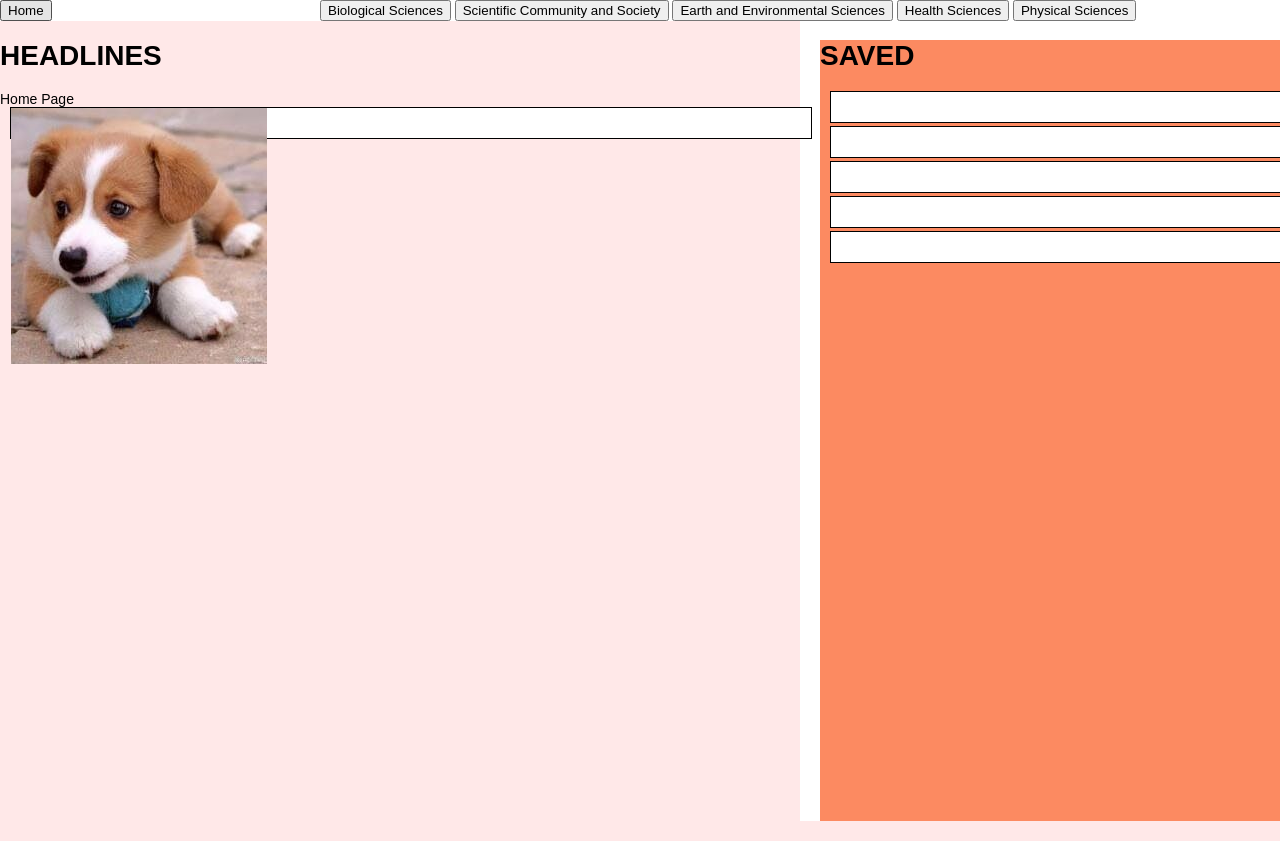
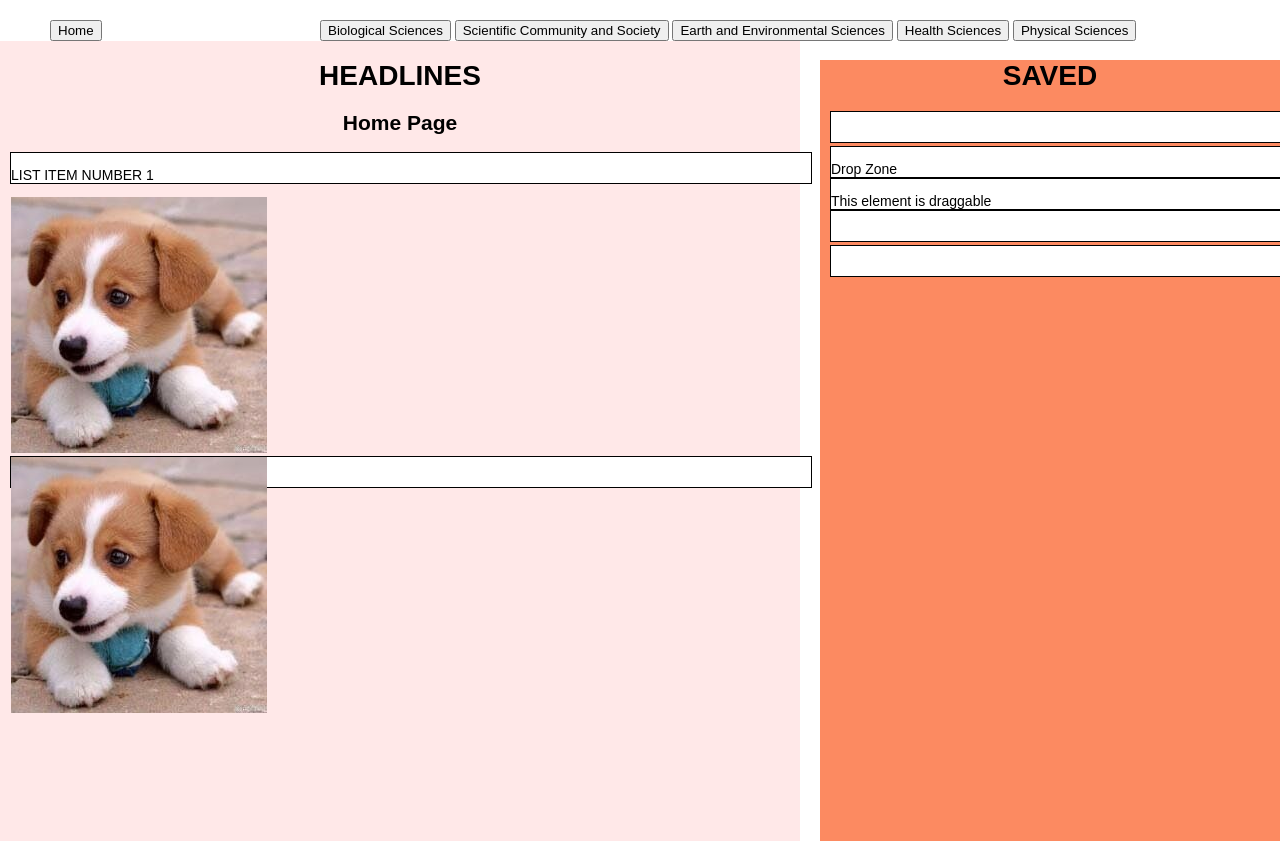
Before and after one commit to rich140/scholarly, a Flask app: page / in a window 1280 px wide. Run offline with Flask 2, Linux system fonts and the light colour scheme; data that the repository does not hold is empty.

Commit message:
drag sorta works

```diff
--- a/static/script.js
+++ b/static/script.js
@@ -52,16 +52,27 @@ function dragDrop() {
 
 
 // Dragging
-function allowDrop(ev) {
+function dragover_handler(ev) {
+    console.log("dragOver");
+    ev.currentTarget.style.background = "lightblue";
     ev.preventDefault();
 }
 
-function drag(ev) {
+function dragstart_handler(ev) {
+    console.log("dragStart");
     ev.dataTransfer.setData("text", ev.target.id);
+    ev.effectAllowed = "copyMove";
 }
 
-function drop(ev) {
+function drop_handler(ev) {
+    console.log("Drop");
     ev.preventDefault();
     var data = ev.dataTransfer.getData("text");
     ev.target.appendChild(document.getElementById(data));
 }
+
+function dragend_handler(ev) {
+    console.log("dragEnd");
+    ev.target.style.border = "solid black";
+    ev.dataTransfer.clearData();
+}
--- a/static/style.css
+++ b/static/style.css
@@ -16,10 +16,12 @@ body {
 .sidebar-wrapper {
     width: 100%;
     overflow:  hidden;
+    margin-top: 20px;
 }
 
 .logo {
-    width: 300px;
+    padding-left: 50px;
+    width: 250px;
     float: left;
     cursor: pointer;
 }
@@ -31,10 +33,11 @@ body {
 .button {
     border: 1px solid grey;
     text-align: center;
+    font-size: 20px;
 }
 
 .headlines-wrapper {
-    height: 800px;
+    height: 100%;
     width: 100%;
     overflow: hidden;
 
@@ -49,8 +52,6 @@ body {
 
 .fill {
     cursor: pointer;
-    height: 20px;
-    width: 20px;
 }
 
 .hold {
@@ -67,7 +68,7 @@ body {
 }
 
 .saved{
-    height: 800px;
+    height: 100%;
     margin-left: 820px;
     background-color: rgb(252, 138, 97);
   }
--- a/templates/index.html
+++ b/templates/index.html
@@ -8,6 +8,8 @@
 
     <!-- jQuery library -->
     <script src="https://ajax.googleapis.com/ajax/libs/jquery/3.4.1/jquery.min.js"></script>
+
+
 
 
     <title>Top Secret</title>
@@ -31,7 +33,7 @@
             <button id="cat1" , onclick="bio()">Biological Sciences</button>
             <script>
                 function bio() {
-                    document.getElementById("text").innerHTML = "<ul>{% for key, value in data[0].items() %} <li class='fill', draggable='true'> {{key}} <a href={{value}}, target='_blank'>Link</a></li>{% endfor %}</ul>";
+                    document.getElementById("text").innerHTML = "<ul>{% for key, value in data[0].items() %} <li ondragstart='drag(event)', class='fill', draggable='true'> {{key}} <a href={{value}}, target='_blank'>Link</a></li>{% endfor %}</ul>";
                 }
             </script>
 
@@ -66,7 +68,7 @@
 
     <div class="headlines-wrapper">
         <div class="headlines">
-            <h1>HEADLINES</h1>
+            <h1 style="text-align: center">HEADLINES</h1>
             <div id="text">
                 <!-- <table id="data" , border=1>
                         {% for key, value in data[1].items() %}
@@ -77,24 +79,40 @@
                         </tr>
                         {% endfor %}
                     </table> -->
-                Home Page
+                <h2 style='text-align: center;'>Home Page</h2>
             </div>
-            <div class="empty">
-                <img id="drag1" src="{{ url_for('static',filename='images/pupper.jpg') }}" alt="dog" draggable="true"
+            <div class="empty" ondrop="drop_handler(event)" ondragover="dragover_handler(event)">
+                <div draggable='true' ondragstart="drag(event)">
+                    <p>LIST ITEM NUMBER 1</p>
+                    <img id=" drag1" src="{{ url_for('static',filename='images/pupper.jpg') }}" alt="dog">
+                </div>
+            </div>
+            <div class="empty" ondrop="drop(event)" ondragover="allowDrop(event)">
+                <img id=" drag1" src="{{ url_for('static',filename='images/pupper.jpg') }}" alt="dog" draggable="true"
                     ondragstart="drag(event)">
             </div>
+
+
         </div>
 
 
 
-        <div class="saved" ondrop="drop(event)" ondragover="allowDrop(event)">
+        <div class="saved">
 
-            <h1>SAVED</h1>
+            <h1 style="text-align: center">SAVED</h1>
+            <div class=" empty" ondrop='drop(event)' ondragover='allowDrop(event)'>
+            </div>
+            <div class="empty">
+                <p id='target' ondrop='drop_handler(event)' ondragover='dragover_handler(event)'>Drop Zone</p>
+            </div>
+            <div class="empty">
+                <p id='p1' draggable='true' ondragstart="dragstart_handler(event)" ondragend="dragend_handler(event)">
+                    This element is draggable</p>
+            </div>
             <div class="empty"></div>
             <div class="empty"></div>
-            <div class="empty"></div>
-            <div class="empty"></div>
-            <div class="empty"></div>
+
+
         </div>
     </div>
 
```
Also changed, not shown: 1 other file.
